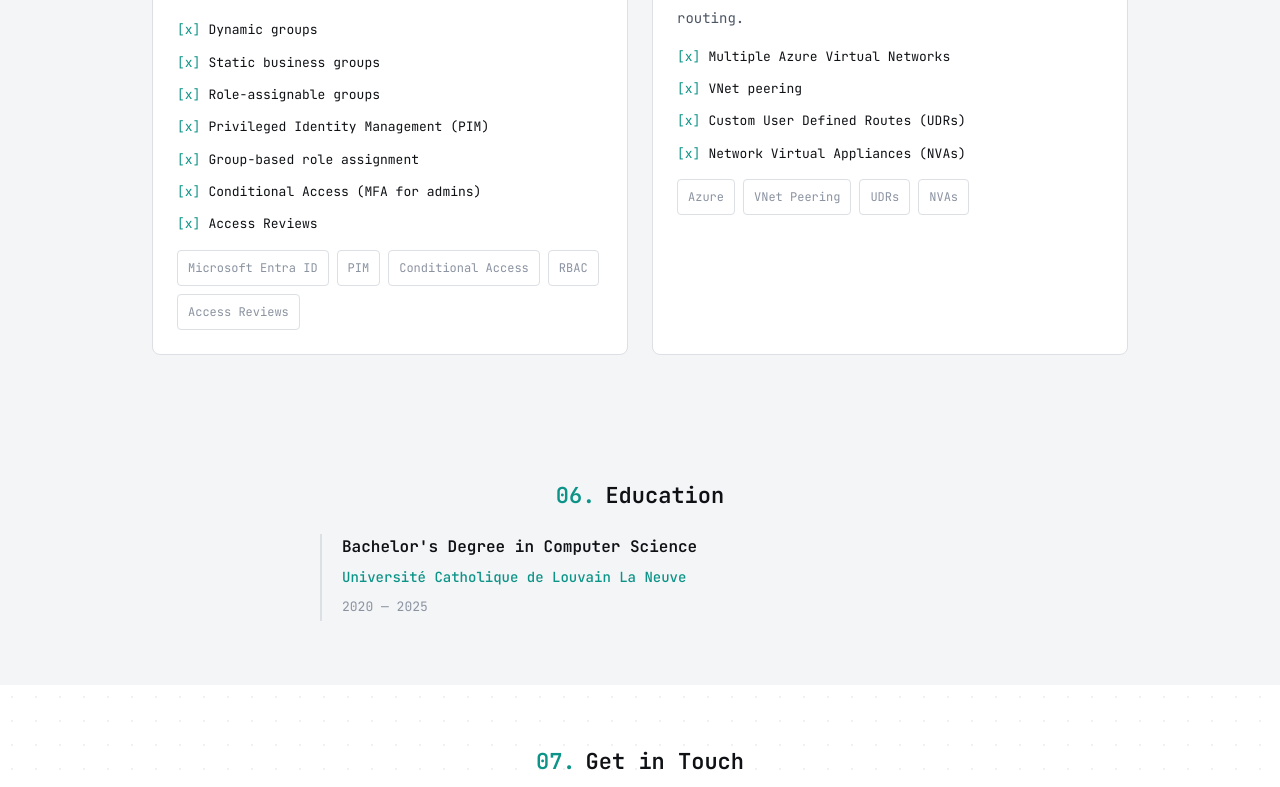
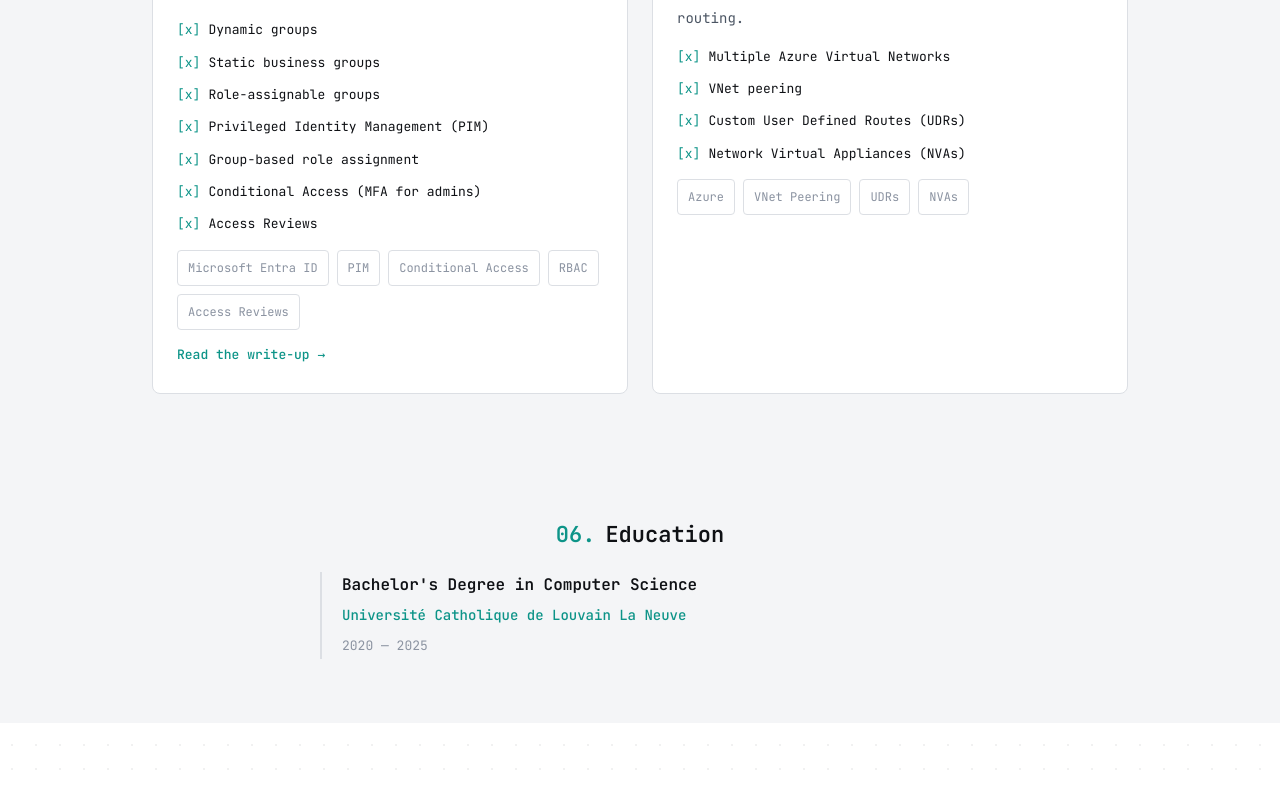
Before and after one commit to giannismatr/portfolio, a React (Vite) app: page / in a window 1280 px wide. Shown: the part 2747-3534 px from the top of the page. Built offline with nearby package versions, Linux system fonts and the light colour scheme.

Commit message:
Link Entra ID lab project to its blog write-up

```diff
--- a/src/components/Projects.tsx
+++ b/src/components/Projects.tsx
@@ -26,6 +26,11 @@
                   </li>
                 ))}
               </ul>
+              {project.link && (
+                <a className="project-link" href={project.link} target="_blank" rel="noreferrer">
+                  {project.linkLabel ?? 'View project'} →
+                </a>
+              )}
             </article>
           ))}
         </div>
--- a/src/data/content.ts
+++ b/src/data/content.ts
@@ -79,6 +79,8 @@
   description: string;
   tags: string[];
   checklist?: ChecklistItem[];
+  link?: string;
+  linkLabel?: string;
 };
 
 export const projects: Project[] = [
@@ -87,6 +89,8 @@
     description:
       'A hands-on lab simulating enterprise identity governance in Microsoft Entra ID — group management, privileged access, and Conditional Access enforcement.',
     tags: ['Microsoft Entra ID', 'PIM', 'Conditional Access', 'RBAC', 'Access Reviews'],
+    link: 'https://matrozos.bearblog.dev/building-an-enterprise-identity-governance-lab-with-microsoft-entra-id-p2/',
+    linkLabel: 'Read the write-up',
     checklist: [
       { label: 'Dynamic groups', done: true },
       { label: 'Static business groups', done: true },
--- a/src/index.css
+++ b/src/index.css
@@ -536,6 +536,12 @@
   font-size: 12px;
 }
 
+.project-link {
+  font-size: 13px;
+  font-weight: 500;
+  margin-top: auto;
+}
+
 /* Education */
 .education-list {
   list-style: none;
```
